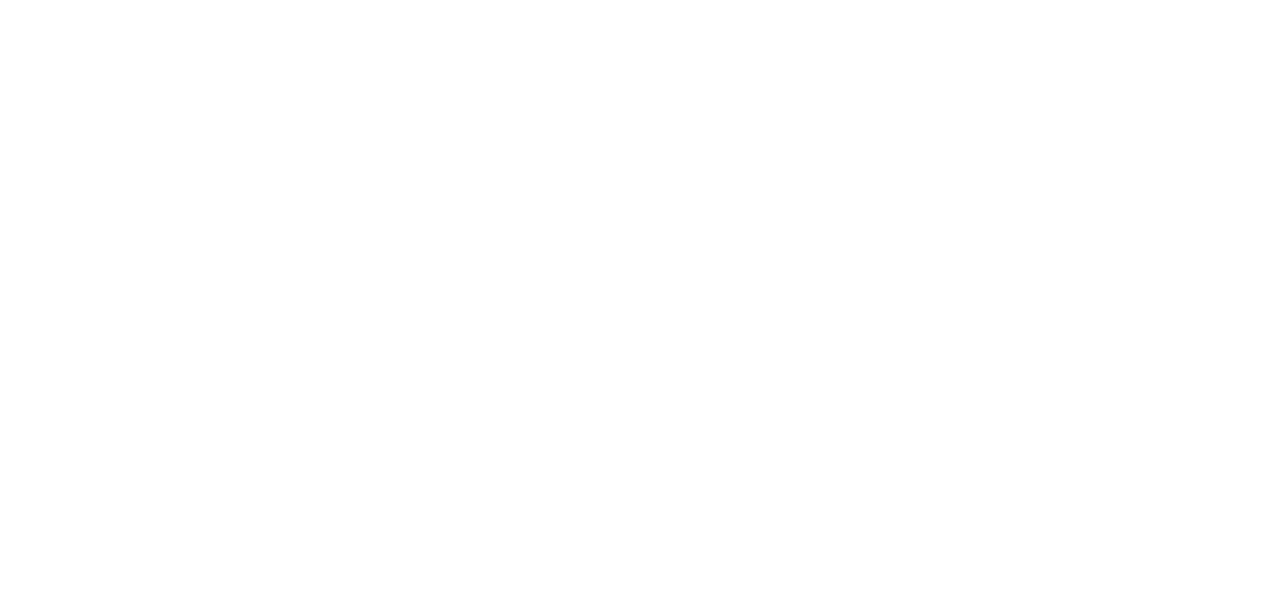
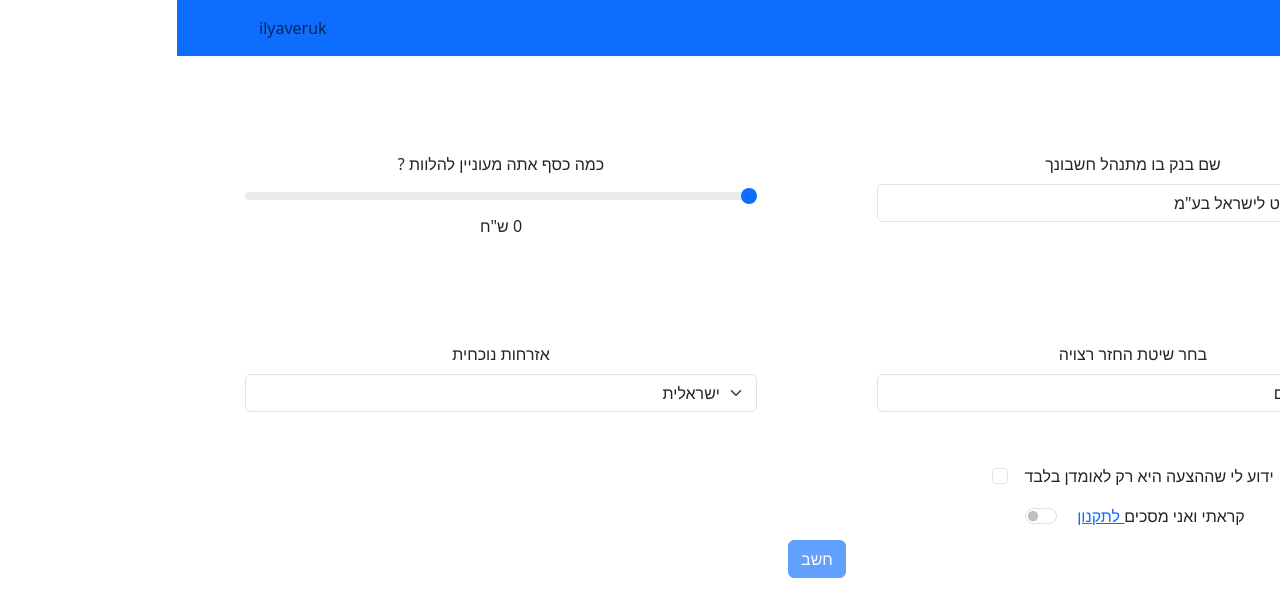
Before and after one commit to ilyaveruk/mortgage, a React (Create React App) app: page /single-loan in a window 1280 px wide. Shown: the top 616 px of the page. Built offline with nearby package versions, Linux system fonts and the light colour scheme.

Commit message:
made the dashboard layout and single loan page

```diff
--- a/package.json
+++ b/package.json
@@ -10,8 +10,12 @@
     "@types/node": "^16.18.83",
     "@types/react": "^18.2.58",
     "@types/react-dom": "^18.2.19",
+    "bootstrap": "^5.3.3",
     "react": "^18.2.0",
+    "react-bootstrap": "^2.10.1",
     "react-dom": "^18.2.0",
+    "react-icons": "^5.0.1",
+    "react-router-dom": "^6.22.1",
     "react-scripts": "5.0.1",
     "typescript": "^4.9.5",
     "web-vitals": "^2.1.4"
--- a/public/index.html
+++ b/public/index.html
@@ -1,5 +1,5 @@
 <!DOCTYPE html>
-<html lang="en">
+<html lang="he">
   <head>
     <meta charset="utf-8" />
     <link rel="icon" href="%PUBLIC_URL%/favicon.ico" />
--- a/src/App.css
+++ b/src/App.css
@@ -1,3 +1,5 @@
+
+
 .App {
   text-align: center;
 }
--- a/src/App.tsx
+++ b/src/App.tsx
@@ -1,14 +1,24 @@
 import React from 'react';
-
+import 'bootstrap/dist/css/bootstrap.min.css';
 import './App.css';
+import Dashboard from "./components/Dashboard/Dashboard";
+import MultipleLoan from "./components/Loans/MultipleLoan";
+import SingleLoan from "./components/Loans/SingleLoan";
+import {BrowserRouter, Route, Routes} from "react-router-dom";
 
 function App() {
-  return (
-    <div className="App">
-     {/*TODO: Here you can add your components*/}
+    return (
+        <div className="App">
+            {/*TODO: Here you can add your components*/}
+            <BrowserRouter>
+                <Routes>
+                    <Route path="/single-loan" element={<Dashboard><SingleLoan/></Dashboard>}/>
+                    <Route path="/multiple-loan" element={<Dashboard><MultipleLoan/></Dashboard>}/>
+                </Routes>
+            </BrowserRouter>
 
-    </div>
-  );
+        </div>
+    );
 }
 
 export default App;
--- /dev/null
+++ b/src/components/Dashboard/Dashboard.tsx
@@ -0,0 +1,59 @@
+import React, { ReactNode, useState } from 'react';
+import { Navbar, Nav, Container, Offcanvas, Button, NavDropdown } from 'react-bootstrap';
+import {FaBars, FaHome} from 'react-icons/fa';
+
+interface DashboardProps {
+    children: ReactNode;
+}
+
+const Dashboard: React.FC<DashboardProps> = ({ children }) => {
+    const username = 'ilyaveruk'; // Replace this with the actual username
+    const [show, setShow] = useState(false);
+
+    const handleClose = () => setShow(false);
+    const handleShow = () => setShow(true);
+
+    return (
+        <div>
+            <Navbar bg="primary" variant="light" className="mb-5">
+                <Container>
+
+                    <Button variant="primary" onClick={handleShow}>
+                        <FaBars/>
+                    </Button>
+                    <Navbar.Text>{username}</Navbar.Text>
+                </Container>
+            </Navbar>
+            <div style={{ display: 'flex', flexDirection: 'row' , margin: 20}}>
+                <div style={{ flex: 1 }}>
+                    {children}
+                </div>
+                <Offcanvas show={show} onHide={handleClose} bg="primary" placement="end">
+                    <Offcanvas.Header closeButton >
+                        <Offcanvas.Title >
+                            <FaHome/> תפריט
+                        </Offcanvas.Title>
+                    </Offcanvas.Header>
+                    <Offcanvas.Body>
+                        <Nav className="flex-column">
+                            <Nav.Link href="#home">דף הבית</Nav.Link>
+                            <NavDropdown title="מעוניין לקחת משכנתא חדשה" id="loan-options">
+                                <NavDropdown.Item href="#new-loan">רוצה לבדוק איפה הכי כדאי לי לקחת משכנתא</NavDropdown.Item>
+                            </NavDropdown>
+                            <NavDropdown title="מעוניין לקחת הלוואה רגילה" id="loan-options">
+                                <NavDropdown title="מעוניין לקחת הלוואה עד 100 אלף שח" id="loan-options">
+                                    <NavDropdown.Item href="#single-loan">אני מעוניין לקחת הלוואה אחת</NavDropdown.Item>
+                                    <NavDropdown.Item href="#multiple-loan">אני מעוניין לקחת כמה הלוואות</NavDropdown.Item>
+                                </NavDropdown>
+                                <NavDropdown.Item href="#new-loan">מעוניין לקחת הלוואה מעל 100 אלף ש"ח</NavDropdown.Item>
+                            </NavDropdown>
+                            <Nav.Link href="#pricing">צור קשר</Nav.Link>
+                        </Nav>
+                    </Offcanvas.Body>
+                </Offcanvas>
+            </div>
+        </div>
+    );
+};
+
+export default Dashboard;
--- a/src/components/Loans/SingleLoan.tsx
+++ b/src/components/Loans/SingleLoan.tsx
@@ -1,11 +1,109 @@
-import React from 'react';
-
-
+import React, {useState} from 'react';
+import {Form, Button, Row, Col} from 'react-bootstrap';
+// import pdf from "../../Assets/";
+import pdfFile from "../../Assets/file_pdf.pdf"
 
 const SingleLoan = () => {
+    const [loanAmount, setLoanAmount] = useState(0);
+    const [switchOn, setSwitchOn] = useState(false);
+
+    const handleLoanAmountChange = (event: React.ChangeEvent<HTMLInputElement>) => {
+        setLoanAmount(Number(event.target.value));
+    };
+
+    const handleSwitchChange = (event: React.ChangeEvent<HTMLInputElement>) => {
+        setSwitchOn(event.target.checked);
+    };
+
+    const isFormComplete = () => {
+        return loanAmount > 0 && switchOn;
+    };
+
     return (
         <div>
+            <Form>
+                <Row>
+                    <Col>
+                        <Form.Group className="m-5">
+                            <Form.Label>שם בנק בו מתנהל חשבונך</Form.Label>
+                            <Form.Select>
+                                <option>בנק דיסקונט לישראל בע"מ</option>
+                                <option>בנק הפועלים בע"מ</option>
+                                <option>בנק "יהב" לעובדי המדינה בע"מ</option>
+                                <option>בנק ירושלים בע"מ</option>
+                                <option>בנק לאומי לישראל בע"מ</option>
+                                <option>וואן זירו הבנק הדיגיטלי בע"מ</option>
+                                <option>בנק מזרחי טפחות בע"מ</option>
+                                <option>בנק מסד בע"מ</option>
+                                <option>בנק מרכנתיל דיסקונט בע"מ</option>
+                                <option>הבנק הבינלאומי הראשון לישראל בע"מ</option>
+                            </Form.Select>
+                        </Form.Group>
+                    </Col>
+                    <Col>
 
+                        <Form.Group className="m-5">
+                            <Form.Label>כמה כסף אתה מעוניין להלוות ?</Form.Label>
+                            <Form.Range min="0" max="100000" step="1000" value={loanAmount}
+                                        onChange={handleLoanAmountChange}/>
+                            <Form.Label>{loanAmount} ש"ח</Form.Label>
+                        </Form.Group>
+                    </Col>
+                </Row>
+                <Row>
+                    <Col>
+                        <Form.Group className="m-5">
+                            <Form.Label>בחר שיטת החזר רצויה</Form.Label>
+                            <Form.Select>
+                                <option>ריבית פריים</option>
+                                <option>ריבית קבועה צמודה למדד</option>
+                                <option>ריבית קבועה לא צמודה</option>
+                            </Form.Select>
+                        </Form.Group>
+
+                    </Col>
+                    <Col>
+                        <Form.Group className="m-5">
+                            <Form.Label>אזרחות נוכחית</Form.Label>
+                            <Form.Select>
+                                <option>ישראלית</option>
+                                <option>אמריקאית</option>
+                                <option>אירופאית</option>
+                            </Form.Select>
+                        </Form.Group>
+
+                    </Col>
+                </Row>
+                <Row>
+
+                    <Col>
+                        <Form.Group className="m-1">
+                            <Form.Label>ידוע לי שההצעה היא רק לאומדן בלבד</Form.Label>
+                            <Form.Check inline type="checkbox"/>
+                        </Form.Group>
+                    </Col>
+                    <Col>
+                    </Col>
+                </Row>
+                <Row>
+                    <Col>
+                        <Form.Group className="m-1">
+                            <Form.Label>
+                                קראתי ואני מסכים
+                                <a href={pdfFile} target="_blank" rel="noopener noreferrer">
+                                    <span className=""> לתקנון</span>
+                                </a>
+                            </Form.Label>
+                            <Form.Switch inline onChange={handleSwitchChange}/>
+                        </Form.Group>
+                    </Col>
+                    <Col>
+                    </Col>
+                </Row>
+                <Button variant="primary" type="submit" disabled={!isFormComplete()}>
+                    חשב
+                </Button>
+            </Form>
         </div>
     );
 }
--- /dev/null
+++ b/src/declarations.d.ts
@@ -0,0 +1 @@
+declare module "*.pdf"
--- a/src/index.css
+++ b/src/index.css
@@ -5,6 +5,7 @@
     sans-serif;
   -webkit-font-smoothing: antialiased;
   -moz-osx-font-smoothing: grayscale;
+  direction: rtl;
 }
 
 code {
```
Also changed, not shown: src/components/Dashboard/Dashboard.css (added), 2 other files (tests, documents, lock files or other folders).
